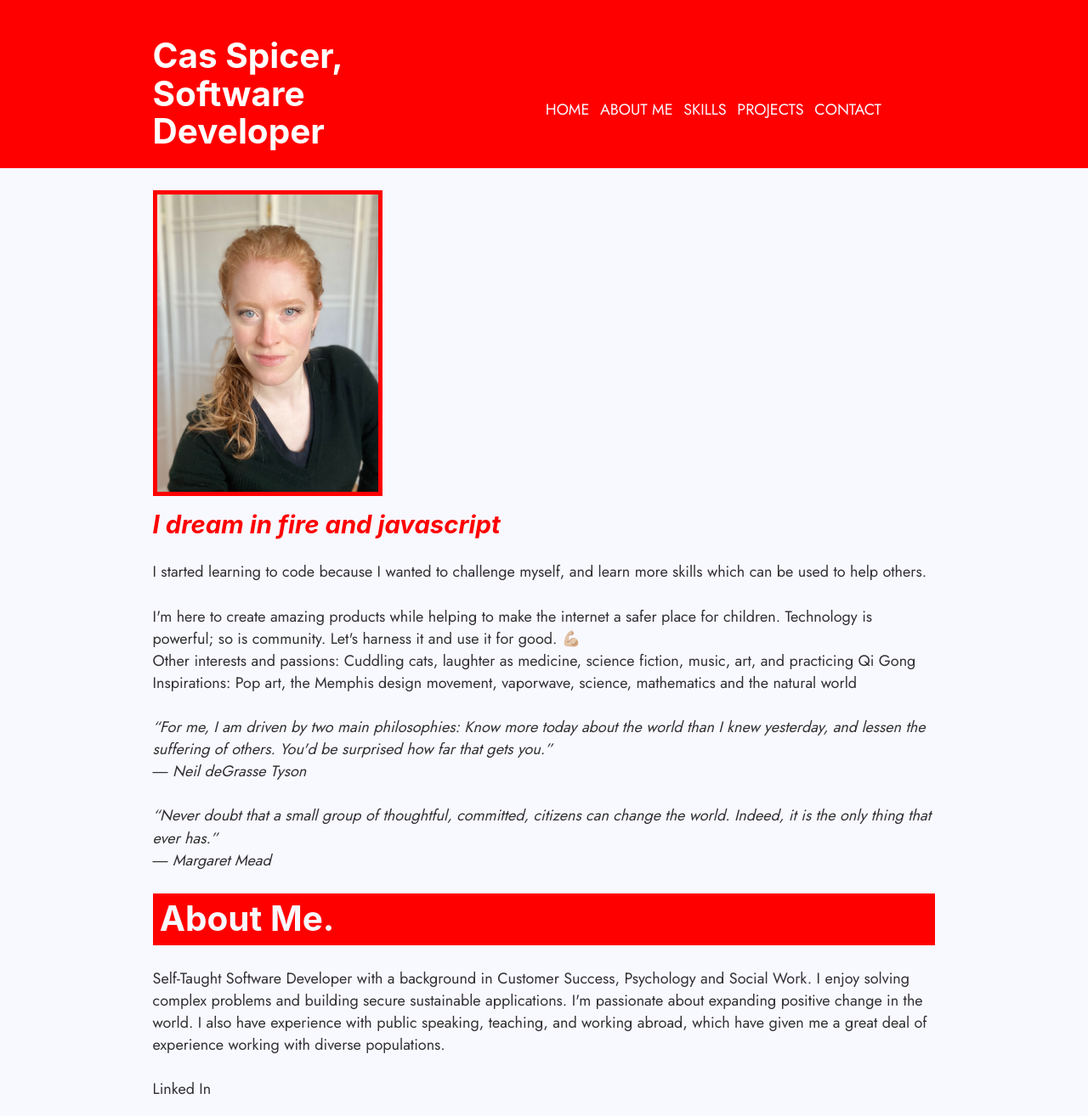
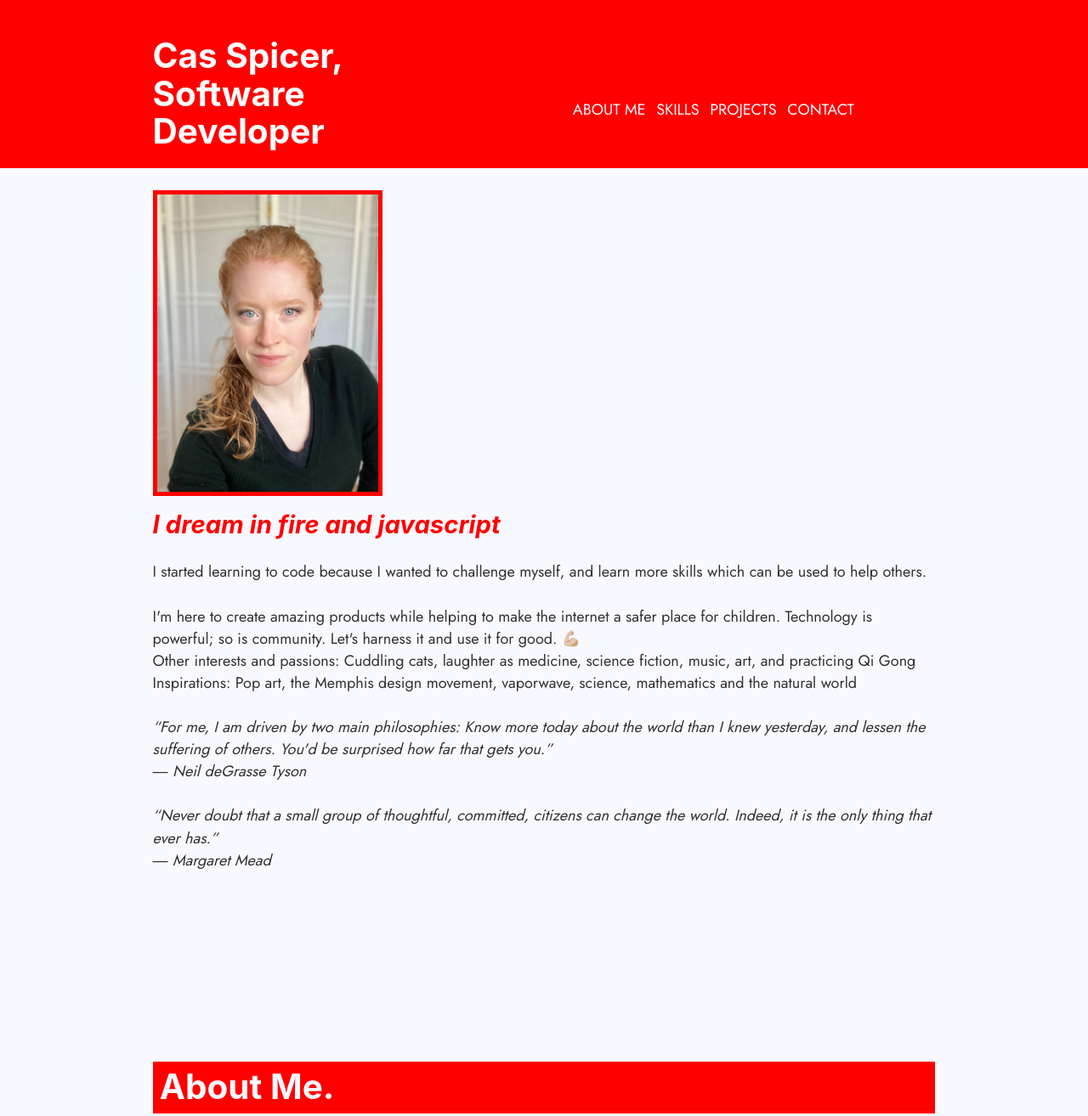
Before and after one commit to cvs181801/gatsby-starter-default, a Gatsby site: page / in a window 1280 px wide. Shown: the top 1314 px of the page at 85% size. Built offline with nearby package versions, Linux system fonts and the light colour scheme; Gatsby itself is replaced by a stand-in of ours.

Commit message:
fix the section in header, add padding top to sections

```diff
--- a/src/components/header.js
+++ b/src/components/header.js
@@ -18,9 +18,9 @@ const Header = ({ siteTitle }) => (
         padding: `1.45rem 1.0875rem`
       }}
     >
-     {/* <section
+     <section
       id="headerSection"
-     > */}
+     >
           <div class="h1Container">
                 <h1 style={{ margin: 0 }}>
                   <Link
@@ -37,7 +37,6 @@ const Header = ({ siteTitle }) => (
           <div class="navContainer">
             <nav>
               <ul class="navUl">
-                <li class="navLi"><a class="navLiAnchor" href="#headerSection">home</a></li>
                 <li class="navLi"><a class="navLiAnchor" href="#aboutmeSection">about me</a></li>
                 <li class="navLi"><a class="navLiAnchor" href="#skillsSection">skills</a></li>
                 <li class="navLi"><a class="navLiAnchor" href="#projectsSection">projects</a></li>
@@ -45,7 +44,7 @@ const Header = ({ siteTitle }) => (
               </ul>
             </nav>
           </div>
-        {/* </section> */}
+       </section>
     </div>
   </header>
 )
--- a/src/components/layout.css
+++ b/src/components/layout.css
@@ -46,8 +46,10 @@ header {
   width: 100%;
 }
 
-.headerContain {
+#headerSection {
   display: flex;
+  margin: 0 auto;
+  max-width: 960px;
 }
 
 .navContainer {
@@ -99,6 +101,14 @@ header {
   color: ghostwhite;
   padding: .2em;
 }
+
+#contactSection,
+#aboutmeSection,
+#skillsSection,
+#projectsSection {
+  padding-top: 11em;
+}
+
 
 .italicTxt {
   font-style: italic;
```
